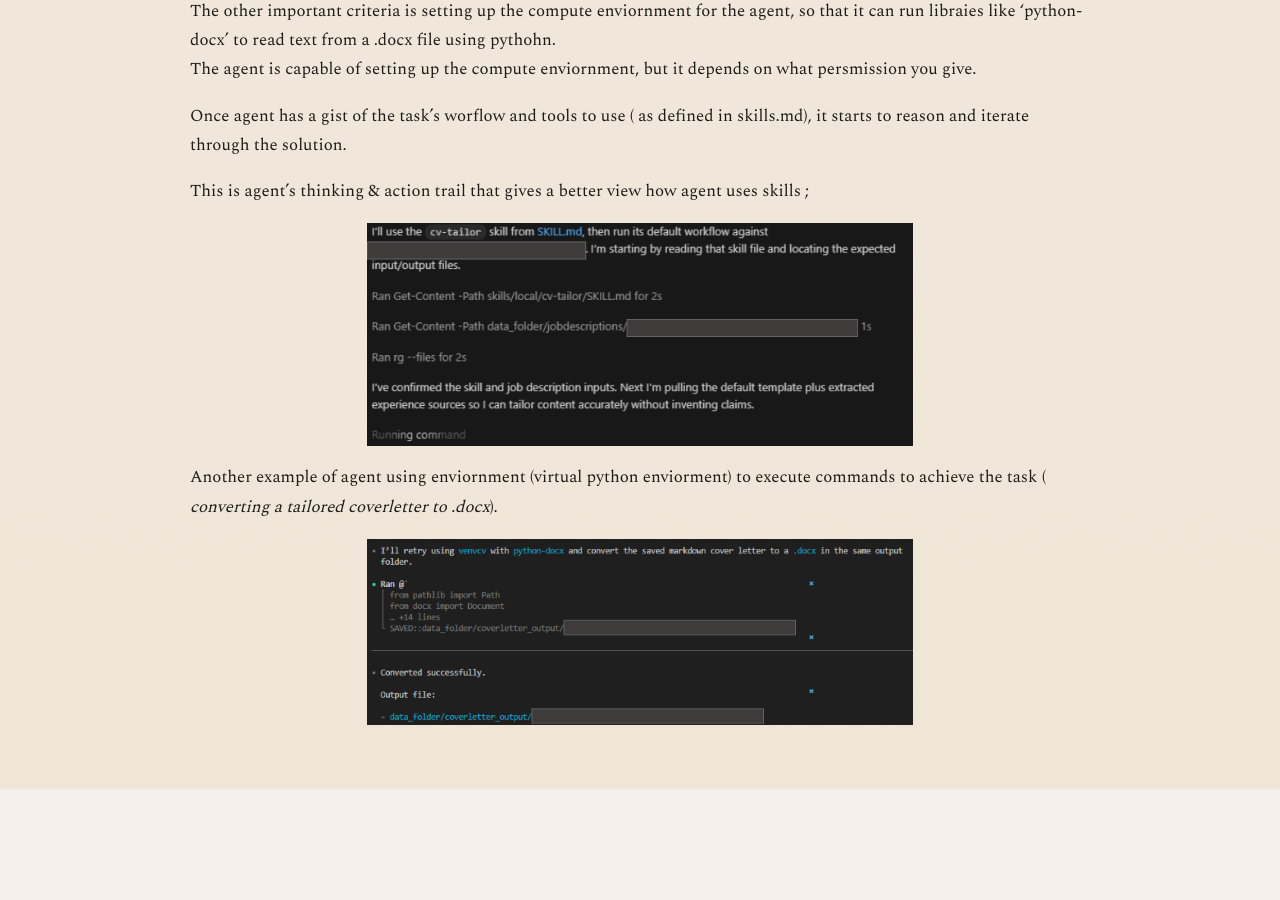
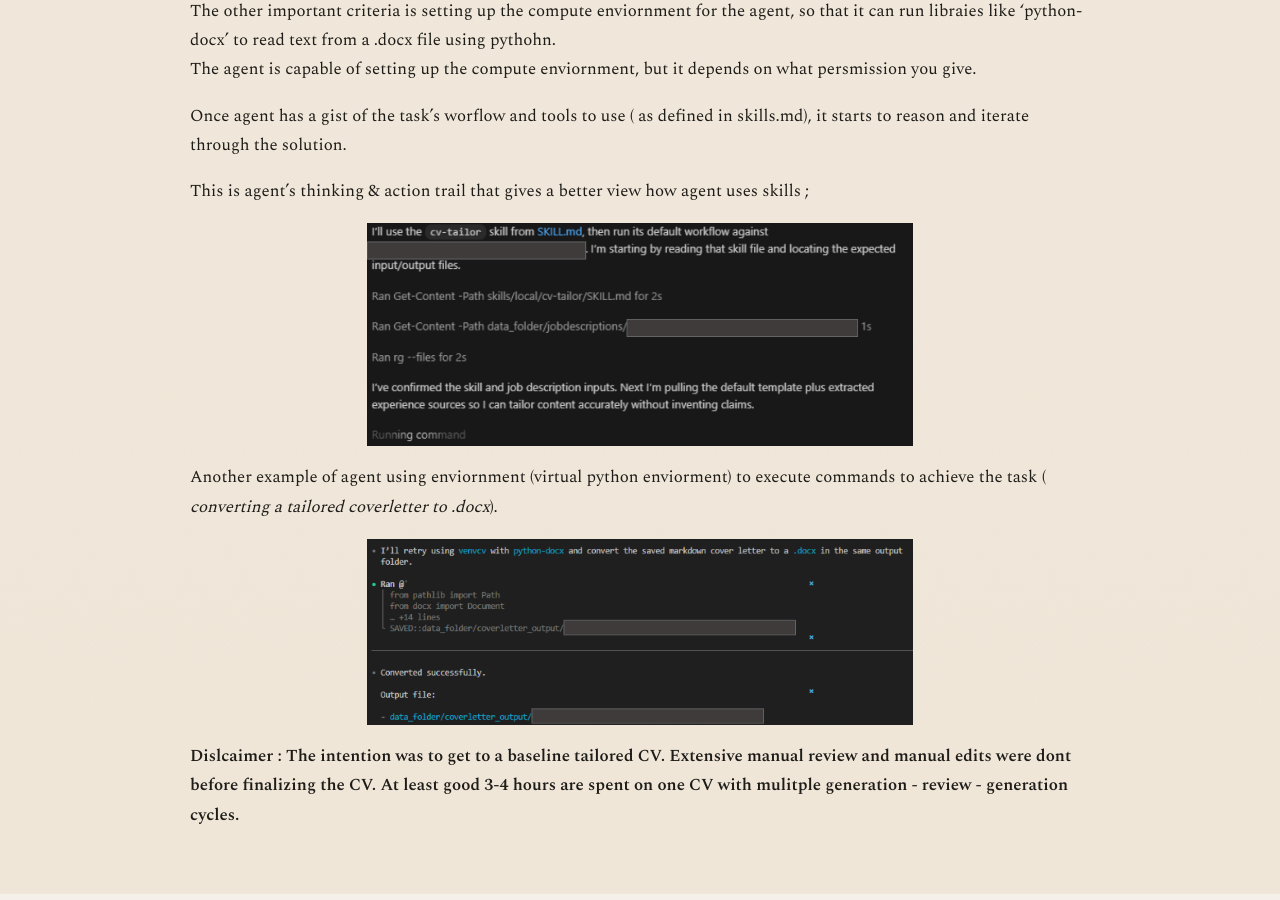
Before and after one commit to nilanka-weeraman/nilanka-weeraman.github.io, a Jekyll site: the page built from _posts/2026-02-06-configuring_using_agent_skills.md, in a window 1280 px wide and 900 px high, scrolled down 6239 px. Built offline with Jekyll 4.4.1, drawn with Linux system fonts in a browser that asks for light colours; before the commit the page ends 7034 px from its top, so only the background shows below that.

Commit message:
final notes

```diff
--- a/_posts/2026-02-06-configuring_using_agent_skills.md
+++ b/_posts/2026-02-06-configuring_using_agent_skills.md
@@ -229,3 +229,5 @@ This is agent's thinking & action trail that gives a better view how agent uses
 Another example of agent using enviornment (virtual python enviorment) to execute commands to achieve the task ( _converting a tailored coverletter to .docx_). <br>
 
 <img class="post-image" style="--post-image-width: 546px; --post-image-max: 640px; max-width:100%; height:auto;" src="{{ '/assets/images/agent_working_using_env.png' | relative_url }}" alt="agent enviornment & tool use" width="540" height="360" />
+
+__Dislcaimer : The intention was to get to a baseline tailored CV. Extensive manual review and manual edits were dont before finalizing the CV. At least good 3-4 hours are spent on one CV with mulitple generation - review - generation cycles.__
```
